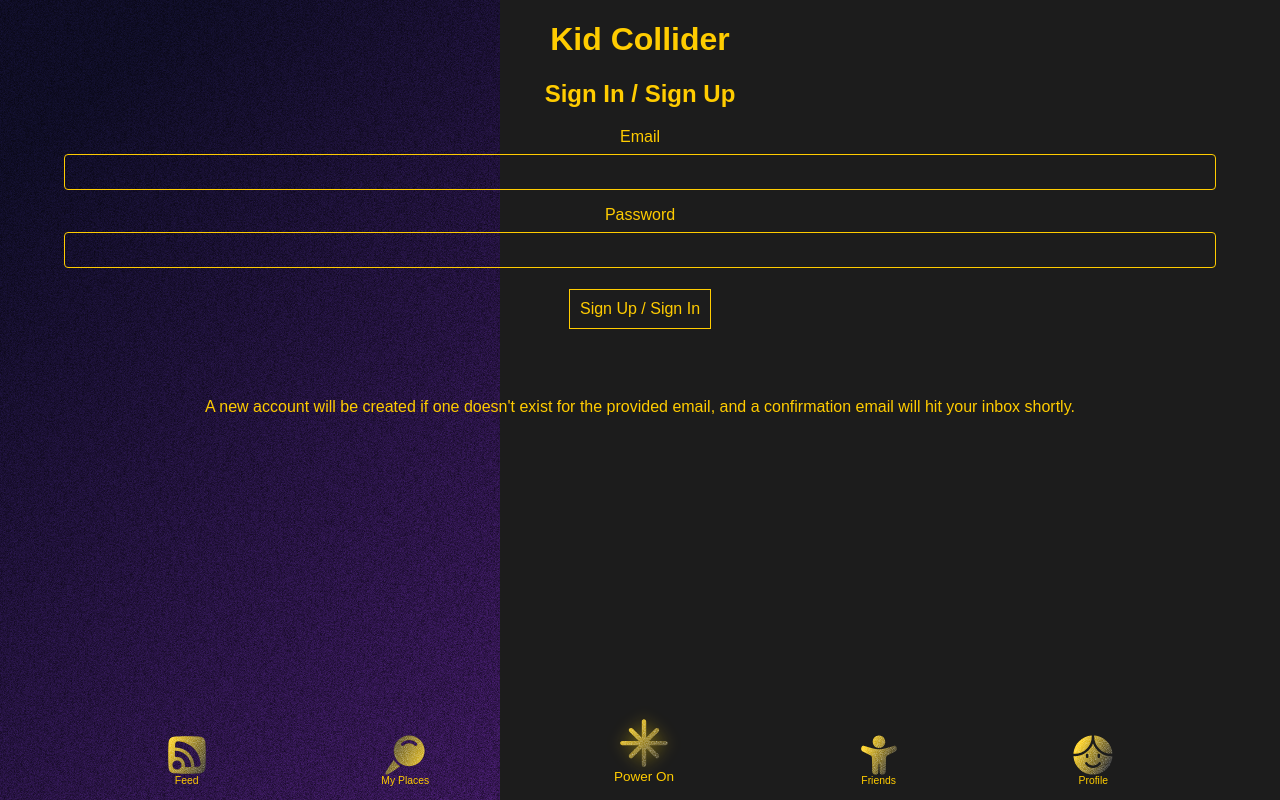
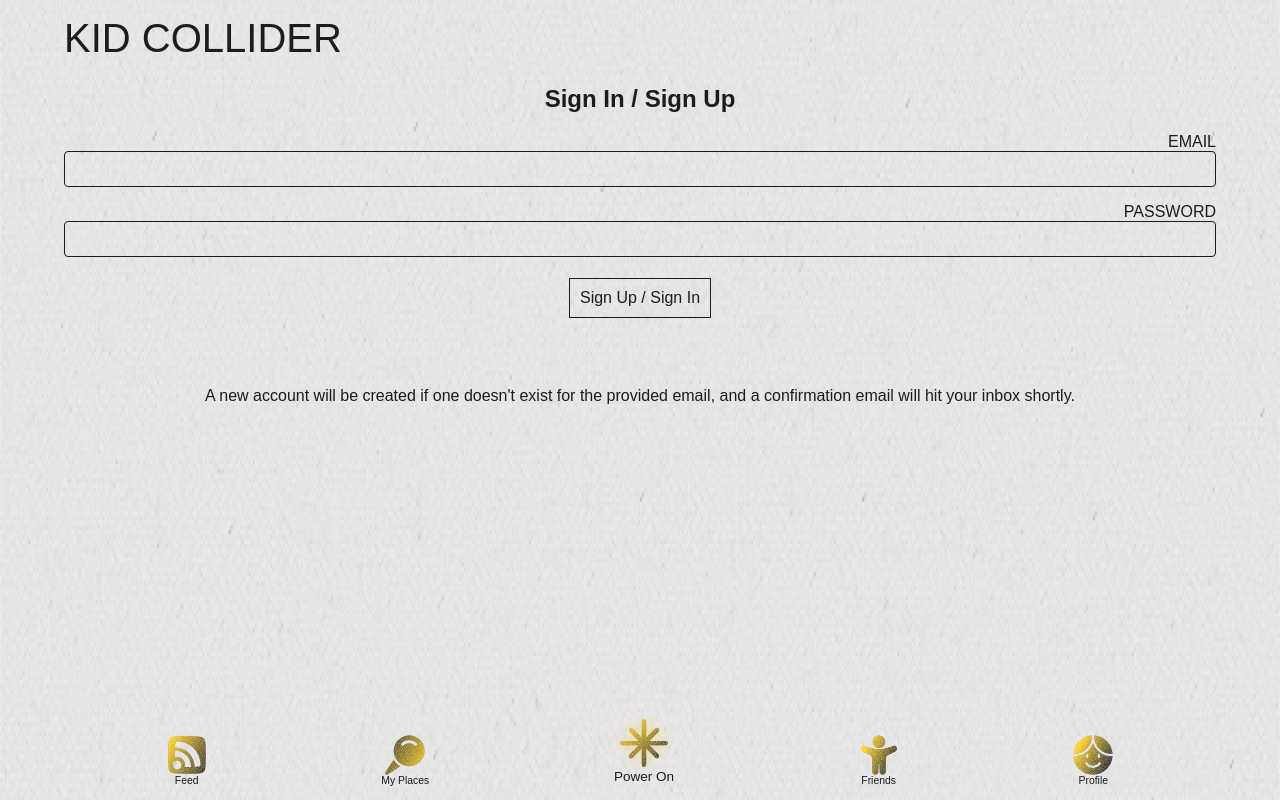
Before and after one commit to Gazook89/bat-signal, a website built with Vite: page index.html in a window 1280 px wide. Built offline with nearby package versions, Linux system fonts and the light colour scheme; no server answers; a web font is replaced by a local one.

Commit message:
update styling, fix an auth issue

```diff
--- a/index.html
+++ b/index.html
@@ -21,10 +21,11 @@
     </defs>
   </svg>
 
-  <svg id="svg-background" aria-hidden="true" xmlns="http://www.w3.org/2000/svg" width="500" height="1000" viewBox="0 0 500 1000" preserveAspectRatio="none"><defs><linearGradient id="grainyGradient" x1="29.66316784620999%" y1="4.32272711786996%" x2="70.33683215379001%" y2="95.67727288213004%"><stop offset="0%" stop-color="#1b1843"/><stop offset="100%" stop-color="#662b9d"/></linearGradient><filter id="grainyNoise" x="0%" y="0%" width="100%" height="100%"><feTurbulence type="fractalNoise" baseFrequency="2.3" numOctaves="1" seed="5"/><feColorMatrix type="matrix" values="0 0 0 0 0  0 0 0 0 0  0 0 0 0 0  0 0 0 1 0"/></filter></defs><rect width="500" height="1000" fill="url(#grainyGradient)"/><rect width="500" height="1000" filter="url(#grainyNoise)" opacity="0.880"/></svg>
+  <!-- <svg id="svg-background" aria-hidden="true" xmlns="http://www.w3.org/2000/svg" width="500" height="1000" viewBox="0 0 500 1000" preserveAspectRatio="none"><defs><linearGradient id="grainyGradient" x1="29.66316784620999%" y1="4.32272711786996%" x2="70.33683215379001%" y2="95.67727288213004%"><stop offset="0%" stop-color="#1b1843"/><stop offset="100%" stop-color="#662b9d"/></linearGradient><filter id="grainyNoise" x="0%" y="0%" width="100%" height="100%"><feTurbulence type="fractalNoise" baseFrequency="2.3" numOctaves="1" seed="5"/><feColorMatrix type="matrix" values="0 0 0 0 0  0 0 0 0 0  0 0 0 0 0  0 0 0 1 0"/></filter></defs><rect width="500" height="1000" fill="url(#grainyGradient)"/><rect width="500" height="1000" filter="url(#grainyNoise)" opacity="0.880"/></svg> -->
 
-  <header>
-    <h1>Kid Collider</h1>
+  <header id="app-header" class="header-feed">
+    <h1 id="brand-title">Kid Collider</h1>
+    <h2 id="page-title" hidden></h2>
     <div id="current-user" hidden></div>
   </header>
 
--- a/src/main.js
+++ b/src/main.js
@@ -29,11 +29,45 @@ const loadPage = async (tagName) => {
 
 const app = document.getElementById('app')
 const nav = document.getElementById('main-nav')
+const appHeader = document.getElementById('app-header')
+const brandTitleEl = document.getElementById('brand-title')
+const pageTitleEl = document.getElementById('page-title')
 const currentUserEl = document.getElementById('current-user')
 const navOpenComposerButton = document.getElementById('nav-open-signal-composer')
 let shouldOpenComposerOnFeed = false
 let badgeChannel = null
 let currentUserId = null
+
+const headerByRoute = {
+  '#feed': { mode: 'feed', pageTitle: '', showUser: true },
+  '#locations': { mode: 'subpage', pageTitle: 'My Places', showUser: false },
+  '#friends': { mode: 'subpage', pageTitle: 'Friends', showUser: false },
+  '#profile': { mode: 'subpage', pageTitle: 'Profile', showUser: false }
+}
+
+function updateHeader(hash = '') {
+  if (!appHeader || !brandTitleEl || !pageTitleEl || !currentUserEl) {
+    return
+  }
+
+  const config = headerByRoute[hash] || { mode: 'auth', pageTitle: '', showUser: false }
+
+  appHeader.classList.remove('header-feed', 'header-subpage', 'header-auth')
+  appHeader.classList.add(`header-${config.mode}`)
+
+  brandTitleEl.textContent = 'Kid Collider'
+
+  if (config.pageTitle) {
+    pageTitleEl.textContent = config.pageTitle
+    pageTitleEl.hidden = false
+  } else {
+    pageTitleEl.textContent = ''
+    pageTitleEl.hidden = true
+  }
+
+  const hasUserLabel = Boolean((currentUserEl.textContent || '').trim())
+  currentUserEl.hidden = !(config.showUser && hasUserLabel)
+}
 
 function dispatchOpenComposerEvent() {
   document.dispatchEvent(new CustomEvent('open-signal-composer'))
@@ -140,11 +174,11 @@ function setCurrentUserDisplay(profile, user) {
 
   if (label) {
     currentUserEl.textContent = label
-    currentUserEl.hidden = false
   } else {
     currentUserEl.textContent = ''
-    currentUserEl.hidden = true
   }
+
+  updateHeader(window.location.hash)
 }
 
 async function enterAuthenticatedArea(session, nextHash = '#feed') {
@@ -170,6 +204,7 @@ const routes = {
     if (!session) {
       nav.hidden = true
       app.innerHTML = '<auth-page></auth-page>'
+      updateHeader('')
     } else {
       await enterAuthenticatedArea(session, '#feed')
     }
@@ -178,6 +213,7 @@ const routes = {
     await loadPage('feed-page')
     app.innerHTML = '<feed-page></feed-page>'
     nav.hidden = false
+    updateHeader('#feed')
 
     markSignalsSeenNow()
     refreshBadge()
@@ -191,16 +227,19 @@ const routes = {
     await loadPage('profile-page')
     app.innerHTML = '<profile-page></profile-page>'
     nav.hidden = false
+    updateHeader('#profile')
   },
   '#locations': async () => {
     await loadPage('locations-page')
     app.innerHTML = '<locations-page></locations-page>'
     nav.hidden = false
+    updateHeader('#locations')
   },
   '#friends': async () => {
     await loadPage('friends-page')
     app.innerHTML = '<friends-page></friends-page>'
     nav.hidden = false
+    updateHeader('#friends')
   }
 }
 
@@ -223,6 +262,7 @@ supabase.auth.onAuthStateChange((event, session) => {
       currentUserEl.textContent = ''
       currentUserEl.hidden = true
     }
+    updateHeader('')
     window.location.hash = ''
   }
 })
--- a/src/pages/auth-page.js
+++ b/src/pages/auth-page.js
@@ -33,6 +33,9 @@ export class AuthPage extends HTMLElement {
     const password = this.querySelector('#password').value
     const errorEl = this.querySelector('#auth-error')
     const submitButton = this.querySelector('#auth-submit')
+    const rawBasePath = import.meta.env.BASE_URL || '/'
+    const basePath = rawBasePath.endsWith('/') ? rawBasePath : `${rawBasePath}/`
+    const emailRedirectTo = new URL(basePath, window.location.origin).toString()
     errorEl.textContent = ''
     submitButton.disabled = true
     submitButton.textContent = 'Working...'
@@ -44,7 +47,10 @@ export class AuthPage extends HTMLElement {
       if (error) {
         const signUpResult = await supabase.auth.signUp({
           email,
-          password
+          password,
+          options: {
+            emailRedirectTo
+          }
         })
 
         data = signUpResult.data
--- a/src/pages/locations-page.js
+++ b/src/pages/locations-page.js
@@ -30,7 +30,6 @@ export class LocationsPage extends HTMLElement {
 
   render() {
     this.innerHTML = `
-      <h2>My Places</h2>
       <p>Manage your private saved locations to quickly activate the collider.</p>
 
       <form id="location-form">
@@ -48,8 +47,8 @@ export class LocationsPage extends HTMLElement {
         </div>
         <div class="form-group checkbox-row">
           <label>
+            Star this place
             <input id="location-starred" type="checkbox" />
-            Star this place
           </label>
         </div>
 
--- a/src/style.css
+++ b/src/style.css
@@ -1,9 +1,19 @@
+/* raleway-latin-wght-normal */
+@font-face {
+  font-family: 'Raleway Variable';
+  font-style: normal;
+  font-display: swap;
+  font-weight: 100 900;
+  src: url(https://cdn.jsdelivr.net/fontsource/fonts/raleway:vf@latest/latin-wght-normal.woff2) format('woff2-variations');
+  unicode-range: U+0000-00FF,U+0131,U+0152-0153,U+02BB-02BC,U+02C6,U+02DA,U+02DC,U+0304,U+0308,U+0329,U+2000-206F,U+20AC,U+2122,U+2191,U+2193,U+2212,U+2215,U+FEFF,U+FFFD;
+}
+
 :root {
   --primary-color: #4B0082;
-  --text-color: #FFCC00;
-  --background-color: #1C1C1C;
+  --text-color: #1c1c1c;
+  --background-color: ghostwhite;
 
-  --text-font: 'Arial', sans-serif;
+  --text-font: 'Raleway Variable', sans-serif;
 }
 
 html {
@@ -12,7 +22,14 @@ html {
   font-family: var(--text-font);
   text-align: center;
   height: 100vh;
+  background-image: url("assets/noise-texture.webp");
+  background-size: cover;
+  background-repeat: no-repeat;
+  background-attachment: fixed;
+  overflow: hidden;
 }
+
+
 
 svg#svg-background {
   position: fixed;
@@ -26,18 +43,125 @@ body {
   margin: 0;
   padding: 0;
   min-height: 100dvh;
+  display: flex;
+  flex-direction: column;
+
+  header {
+    flex: 0 0 auto;
+    h1 {
+      font-family: "Raleway Variable", var(--text-font);
+      font-size: 2.5rem;
+      text-transform: uppercase;
+      font-weight: 100;
+      margin: 0;
+      text-align: left;
+    }
+  }
+
+  main {
+    flex: 1 1 auto;
+    margin: 0 auto;
+    width: 90%;
+    mask-image: linear-gradient(to bottom, black 70%, transparent 90%);
+    overflow: auto;
+    padding: 0 10px 120px;
+
+  }
 }
+
+#app-header {
+  padding: 1rem 5% 0.25rem;
+  text-align: left;
+}
+
+#brand-title {
+  margin: 0;
+}
+
+#page-title {
+  margin: 0.2rem 0 0;
+  text-transform: uppercase;
+  opacity: 0.8;
+  font-weight: 100;
+  padding-left: 1rem;
+  font-size: 1.8rem;
+}
+
+#current-user {
+  margin-top: 0.2rem;
+  font-size: 0.95rem;
+  opacity: 0.85;
+}
+
+#app-header.header-feed #brand-title {
+  font-size: 2.5rem;
+  text-transform: uppercase;
+  font-weight: 100;
+  letter-spacing: 0.04em;
+}
+
+#app-header.header-subpage #brand-title {
+  font-size: 1rem;
+  font-weight: 300;
+  letter-spacing: 0.1em;
+}
+
+#app-header.header-subpage #current-user,
+#app-header.header-auth #current-user {
+  display: none;
+}
+
+
 
 a:any-link {
   color: var(--text-color);
 }
 
 
-main {
-  margin: 0 auto;
-  width: 90%;
-  flex: 1;
-  padding-bottom: 100px;
+
+
+nav {
+  position: fixed;
+  bottom: 0;
+  left: 0;
+  width: 100%;
+  display: flex;
+  gap: 8px;
+  justify-content: space-evenly;
+  height: 10vh;
+  margin-top: 20px;
+  a, button {
+    padding: 5px 0;
+    background: inherit;
+    border: inherit;
+    color: inherit;
+    display: flex;
+    flex-direction: column;
+    justify-content: center;
+    align-items: center;
+    text-align: center;
+    font-size: .65rem;
+    text-decoration: none;
+    margin: 0;
+    text-box-trim: trim-both;
+    svg {
+      height: 40px;
+      width: 40px;
+    }
+  }
+}
+
+#nav-open-signal-composer {
+  cursor: pointer;
+  min-width: 4.5rem;
+  aspect-ratio: 1;
+  transform: scale(1.3) translateY(-0.5rem);
+  border-radius: 50%;
+
+}
+
+#nav-open-signal-composer svg {
+  filter: drop-shadow(0 0 0.35rem rgb(255 214 0 / 0.4));
 }
 
 
@@ -95,49 +219,7 @@ main {
   font-size: 0.9rem;
 }
 
-nav {
-  position: fixed;
-  bottom: 0;
-  left: 0;
-  width: 100%;
-  display: flex;
-  gap: 8px;
-  justify-content: space-evenly;
-  height: 10vh;
-  margin-top: 20px;
-  a, button {
-    padding: 5px 0;
-    background: inherit;
-    border: inherit;
-    color: inherit;
-    display: flex;
-    flex-direction: column;
-    justify-content: center;
-    align-items: center;
-    text-align: center;
-    font-size: .65rem;
-    text-decoration: none;
-    margin: 0;
-    text-box-trim: trim-both;
-    svg {
-      height: 40px;
-      width: 40px;
-    }
-  }
-}
 
-#nav-open-signal-composer {
-  cursor: pointer;
-  min-width: 4.5rem;
-  aspect-ratio: 1;
-  transform: scale(1.3) translateY(-0.5rem);
-  border-radius: 50%;
-
-}
-
-#nav-open-signal-composer svg {
-  filter: drop-shadow(0 0 0.35rem rgb(255 214 0 / 0.4));
-}
 form {
   display: flex;
   flex-direction: column;
@@ -146,12 +228,17 @@ form {
 .form-group {
   display:flex;
   flex-direction: column;
-  gap: 0.5rem;
+  label {
+    text-transform: uppercase;
+    text-align: right;
+  }
 }
 
 .form-group[hidden] {
   display: none;
 }
+
+
 
 input, textarea {
   background: inherit;
```
Also changed, not shown: src/assets/noise-texture.webp (added), src/assets/starburst-1600px.webp (added).
